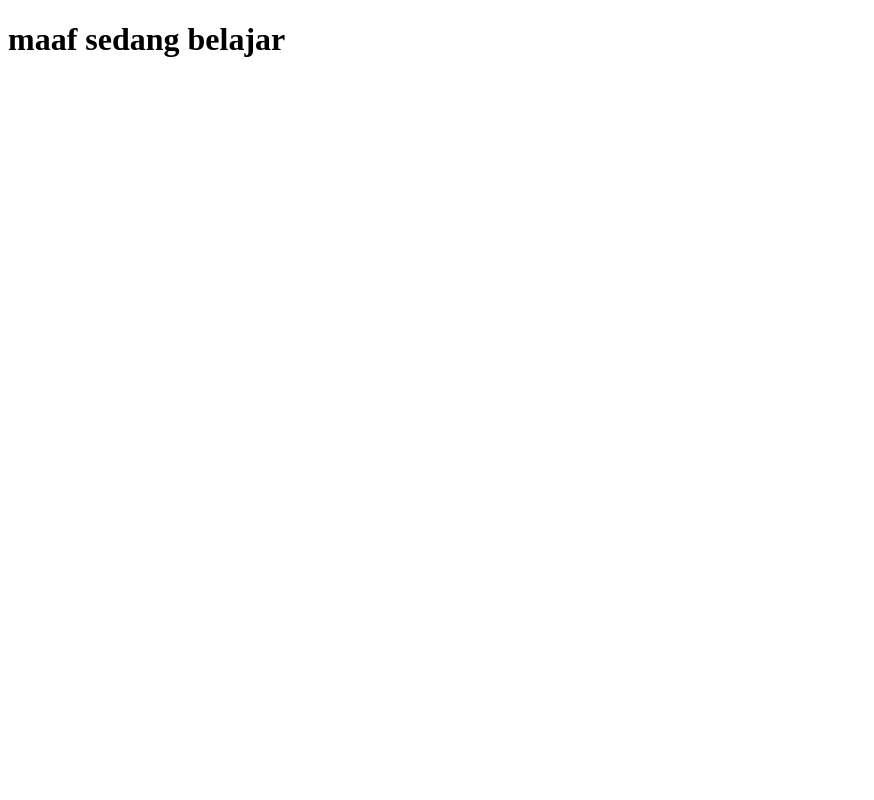
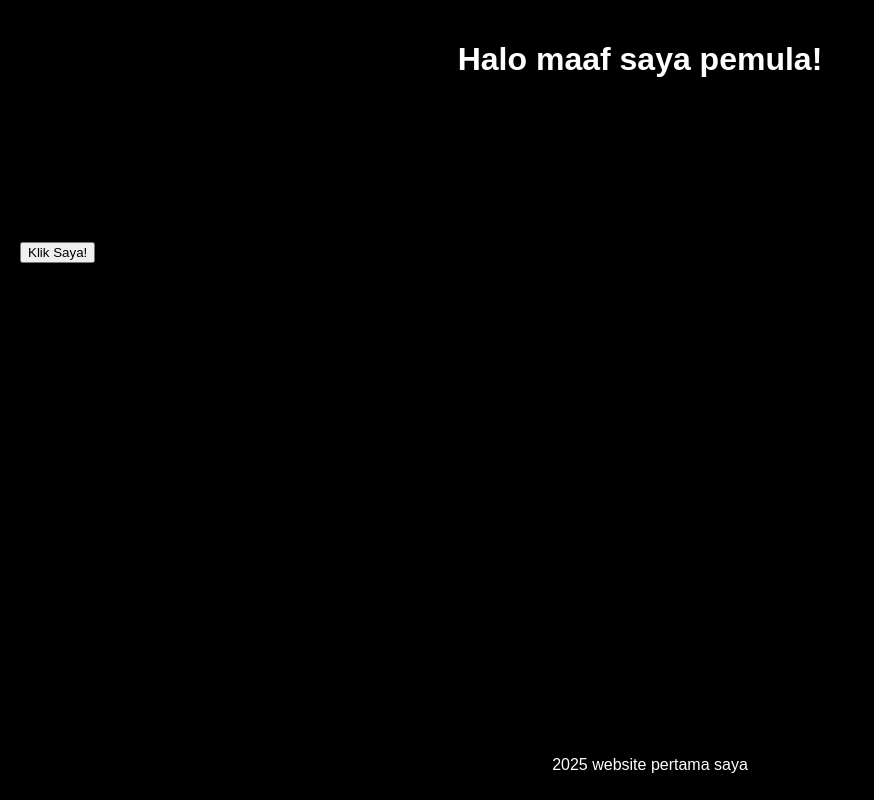
Before and after one commit to dimgg-maker/training, a plain HTML site: page index.html in a window 1280 px wide. Shown: the whole page, without its empty margins (0-874 px from the left). Drawn offline with Linux system fonts and the light colour scheme.

Commit message:
Menambahkan website

```diff
--- a/index.html
+++ b/index.html
@@ -1,11 +1,60 @@
 <!-- index.html -->
 <!DOCTYPE html>
-<html lang="id">
+<html lang="en">
 <head>
-  <meta charset="UTF-8">
-  <title>pemula coding</title>
+    <meta charset="UTF-8">
+    <meta name="viewport" content="width=device-width, initial-scale=1.0">
+    <title>Website Saya</title>
+    <link rel="stylesheet" href="styles.css"> <!-- Link ke CSS -->
 </head>
 <body>
-  <h1>maaf sedang belajar</h1>
+    <header>
+        <h1>Halo maaf saya pemula!</h1>
+    </header>
+
+    <main>
+        <section>
+            <h2>aku sedang mencoba</h2>
+            <p>untuk saat ini tidak ada isi.</p>
+            <button id="alertButton">Klik Saya!</button>
+        </section>
+    </main>
+
+    <footer>
+        <p>2025 website pertama saya</p>
+    </footer>
+
+    document.addEventListener("DOMContentLoaded", function() {
+        alert("maaf sedang belajar!");
+    });
+    <script src="script.js"></script>
 </body>
 </html>
+
+</styles.cssbody {
+    font-family: Arial, sans-serif;
+    margin: 0;
+    padding: 0;
+    background-color: #000000;
+}
+
+header {
+    background-color: #000000;
+    color: white;
+    padding: 20px;
+    text-align: center;
+}
+
+main {
+    padding: 20px;
+}
+
+footer {
+    background-color: #000000;
+    color: white;
+    text-align: center;
+    padding: 10px;
+    position: fixed;
+    bottom: 0;
+    width: 100%;
+}
--- /dev/null
+++ b/script.js
@@ -0,0 +1,3 @@
+document.addEventListener("DOMContentLoaded", function() {
+    alert("maaf sedang belajar!");
+});
--- /dev/null
+++ b/styles.css
@@ -0,0 +1,27 @@
+body {
+    font-family: Arial, sans-serif;
+    margin: 0;
+    padding: 0;
+    background-color: #000000;
+}
+
+header {
+    background-color: #000000;
+    color: white;
+    padding: 20px;
+    text-align: center;
+}
+
+main {
+    padding: 20px;
+}
+
+footer {
+    background-color: #000000;
+    color: white;
+    text-align: center;
+    padding: 10px;
+    position: fixed;
+    bottom: 0;
+    width: 100%;
+}
```
Also changed, not shown: 1 other file.
